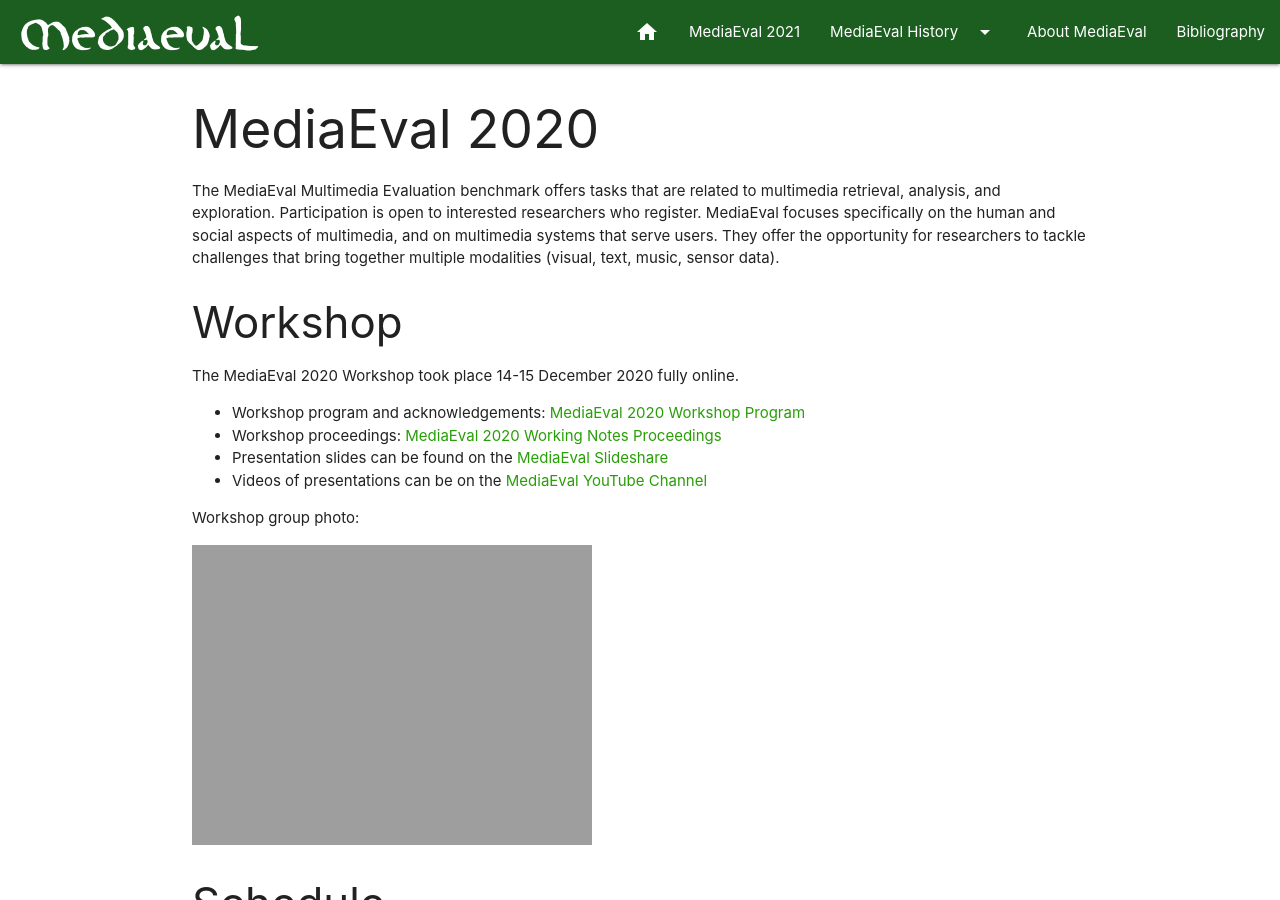
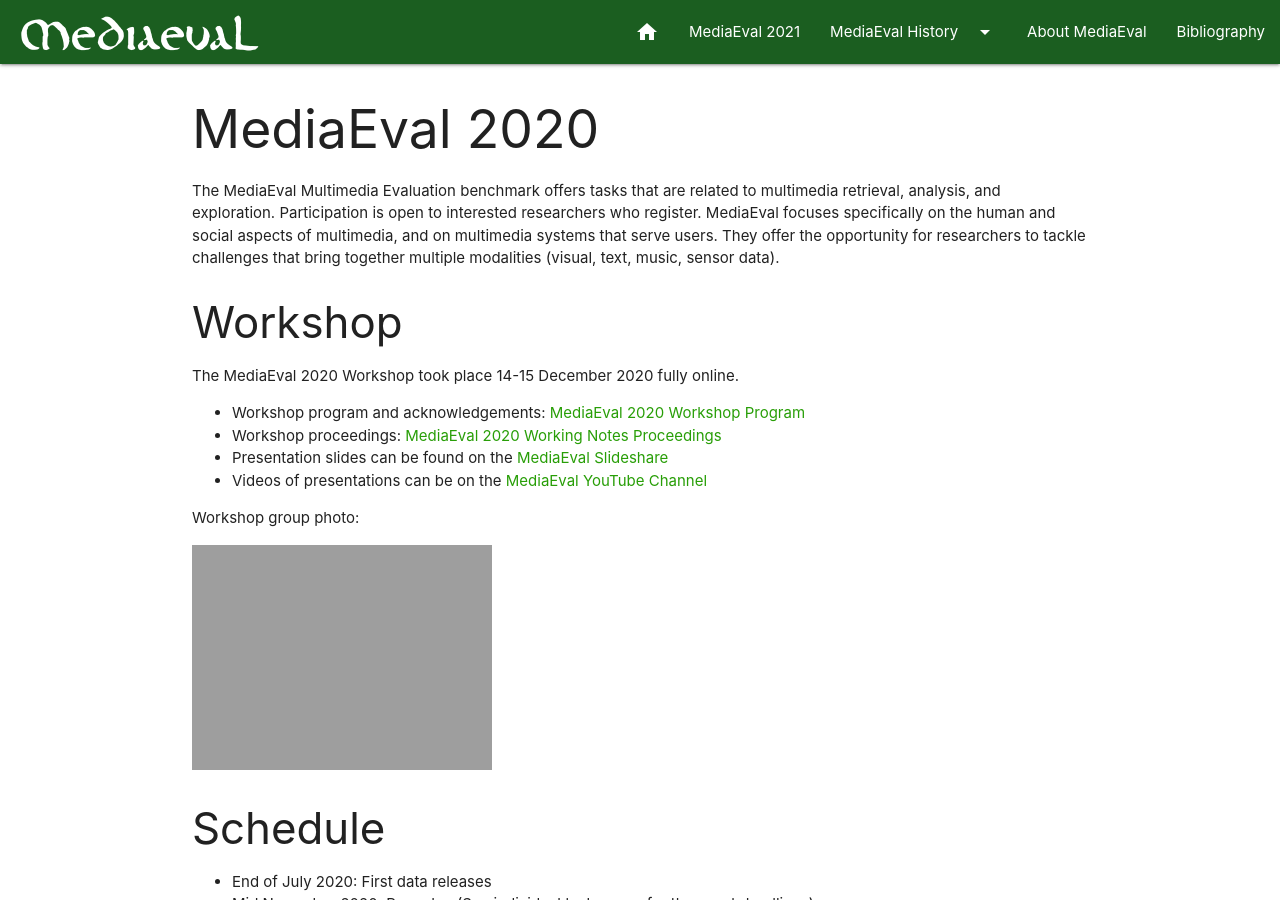
Before and after one commit to multimediaeval/multimediaeval.github.io, a Jekyll site: the page built from _editions/2020.md, in a window 1280 px wide and 900 px high. Built offline with Jekyll 4.4.1, drawn with Linux system fonts in a browser that asks for light colours.

Commit message:
Update 2020.md

```diff
--- a/_editions/2020.md
+++ b/_editions/2020.md
@@ -21,7 +21,7 @@
 
 Workshop group photo:
 
-<img src="https://multimediaeval.github.io/editions/2020/docs/MediaEval2020GroupPhoto.png"/>
+<img src="https://multimediaeval.github.io/editions/2020/docs/MediaEval2020GroupPhoto.png" width=300/>
 
 <!---
 * Workshop registration: [MediaEval 2020 Workshop Registration Form](https://forms.gle/ZbXsMSzRTc2xcphB6)
```
